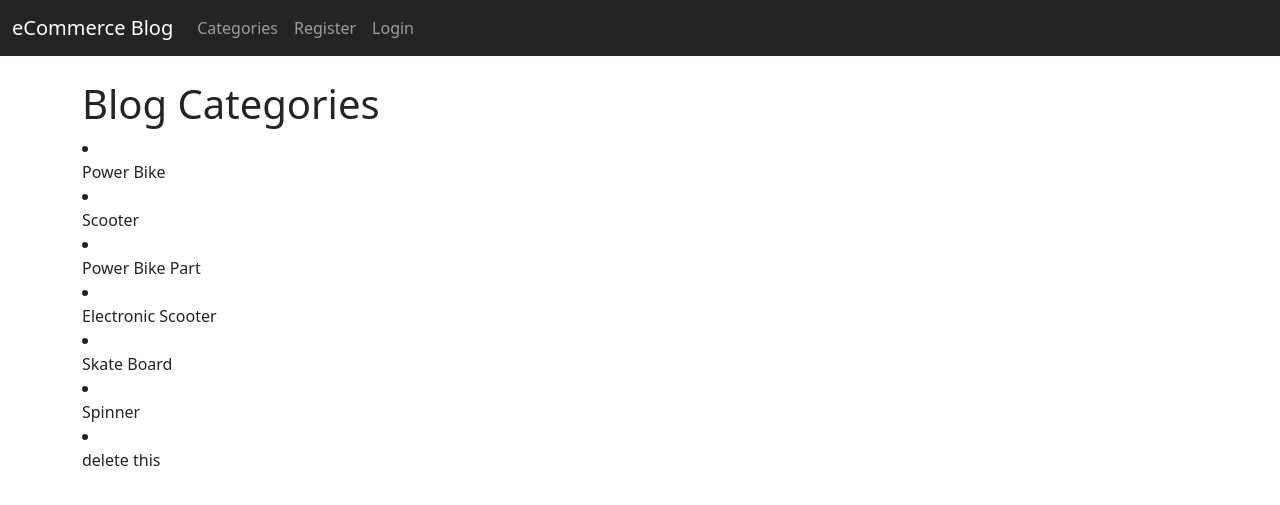
After one commit to IsidoreDelpierro/ecommerceblog, a Django app: page /category-list/ in a window 1280 px wide. The commit adds this page. Shown: the top 505 px of the page. Run offline with Django 4.2, Linux system fonts and the light colour scheme; data comes from the database, SQL or seed files in the repository; both versions use the stored data as it was after the commit.

Commit message:
Add Blog Category Navbar Links ----------------------------------
1) Add bootstrap dropdown to navbar

2) Pull from db to make dropdown dynamic

3) Add get_context_data to HomeView to make the categories dropdown

4) Add this method to every view on which we want the categories
dropdown

5) Create CategoryListView and use it to create a Categories page

6) Create category_list.html to display categories

7) Add the necessary routing (category_list)

```diff
--- a/blog/models.py
+++ b/blog/models.py
@@ -26,7 +26,7 @@ class Post(models.Model):
     author = models.ForeignKey(User, on_delete=models.CASCADE)
     body = models.TextField()
     post_date = models.DateField(auto_now_add=True)
-    category = models.CharField(max_length=255, default="uncategorized")
+    category = models.CharField(max_length=255, default="Scooter")
 
     class Meta:
         verbose_name_plural = "Posts"
--- /dev/null
+++ b/blog/templates/blog/category_list.html
@@ -0,0 +1,12 @@
+{% extends 'blog/main.html' %}
+{% block title %}
+    Blog Categories
+{% endblock %}
+{% block content %}
+
+    <h1>Blog Categories</h1>
+    {% for category in cat_menu_list %}
+        <li><a class="dropdown-item" href="{% url 'category' category|slugify %}">{{category}}</a></li>
+    {% endfor %}
+
+{% endblock %}
--- a/blog/templates/blog/navbar.html
+++ b/blog/templates/blog/navbar.html
@@ -4,8 +4,27 @@
       <button class="navbar-toggler" type="button" data-bs-toggle="collapse" data-bs-target="#navbarSupportedContent" aria-controls="navbarSupportedContent" aria-expanded="false" aria-label="Toggle navigation">
         <span class="navbar-toggler-icon"></span>
       </button>
+
       <div class="collapse navbar-collapse" id="navbarSupportedContent">
         <ul class="navbar-nav me-auto mb-2 mb-lg-0">
+
+          <!-- Category Menu Code-->
+          {% if cat_menu %}
+            <li class="nav-item dropdown">
+              <a class="nav-link dropdown-toggle" href="#" role="button" data-bs-toggle="dropdown" aria-expanded="false">
+                Categories
+              </a>
+              <ul class="dropdown-menu">
+                {% for category in cat_menu %}
+                    <a class="dropdown-item" href="{% url 'category' category|slugify %}">{{category}}</a>
+                {% endfor %}
+              </ul>
+            </li>
+            {% else %}
+              <li class="nav-item">
+                <a class="nav-link" href="{% url 'category_list' %}">Categories</a>
+              </li>
+            {% endif %}
           {% if user.is_authenticated %}
             <li class="nav-item">
               <a class="nav-link" href="{% url 'add_post' %}">Add Post</a>
--- a/blog/urls.py
+++ b/blog/urls.py
@@ -1,5 +1,5 @@
 from django.urls import path
-from .views import HomeView, ArticleDetailView, AddPostView, UpdatePostView, DeletePostView, AddCategoryView, CategoryView
+from .views import HomeView, ArticleDetailView, AddPostView, UpdatePostView, DeletePostView, AddCategoryView, CategoryView, CategoryListView
 
 urlpatterns = [
     path('', HomeView.as_view(), name="home"),
@@ -8,5 +8,6 @@ urlpatterns = [
     path('add_category/', AddCategoryView.as_view(), name='add_category'),
     path('article/edit/<int:pk>', UpdatePostView.as_view(), name='update_post'),
     path('article/<int:pk>/remove', DeletePostView.as_view(), name='delete_post'),
-    path('category/<str:cats>/', CategoryView, name="category")
+    path('category/<str:cats>/', CategoryView, name="category"),
+    path('category-list/', CategoryListView, name="category_list"),
 ]
--- a/blog/views.py
+++ b/blog/views.py
@@ -17,6 +17,17 @@ class HomeView(ListView):
     ordering = ['-post_date']
     #ordering = ['-id']
 
+    def get_context_data(self, *args, **kwargs):
+        cat_menu = Category.objects.all()
+        context = super(HomeView, self).get_context_data(*args, **kwargs)
+        context["cat_menu"] = cat_menu
+        return context
+
+
+def CategoryListView(request):
+    cat_menu_list = Category.objects.all()
+    context = {'cat_menu_list':cat_menu_list}
+    return render(request, 'blog/category_list.html', context)
 
 def CategoryView(request, cats):
     category_posts = Post.objects.filter(category=cats.replace('-', ' '))
```
Also changed, not shown: db.sqlite3.
